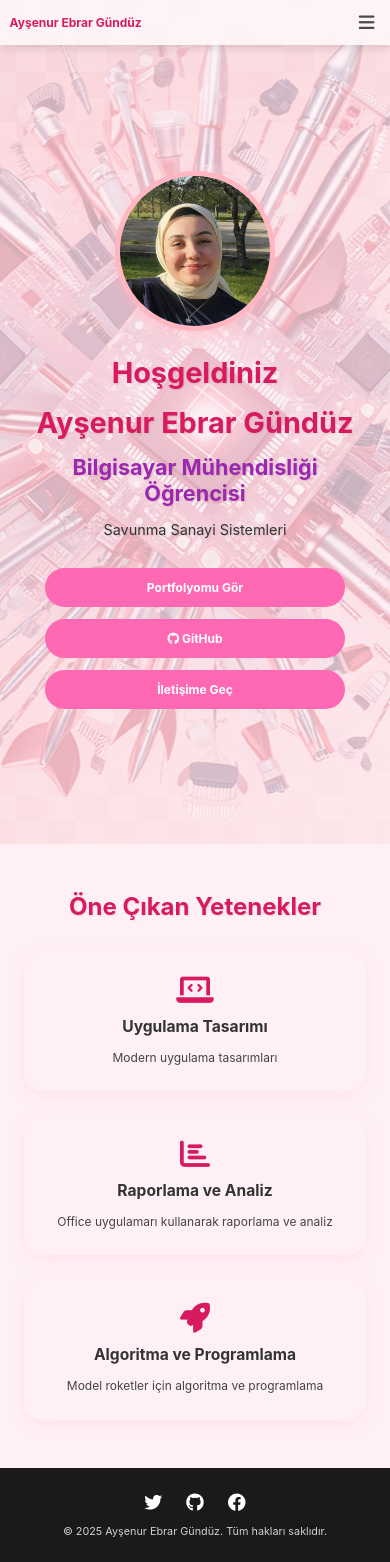
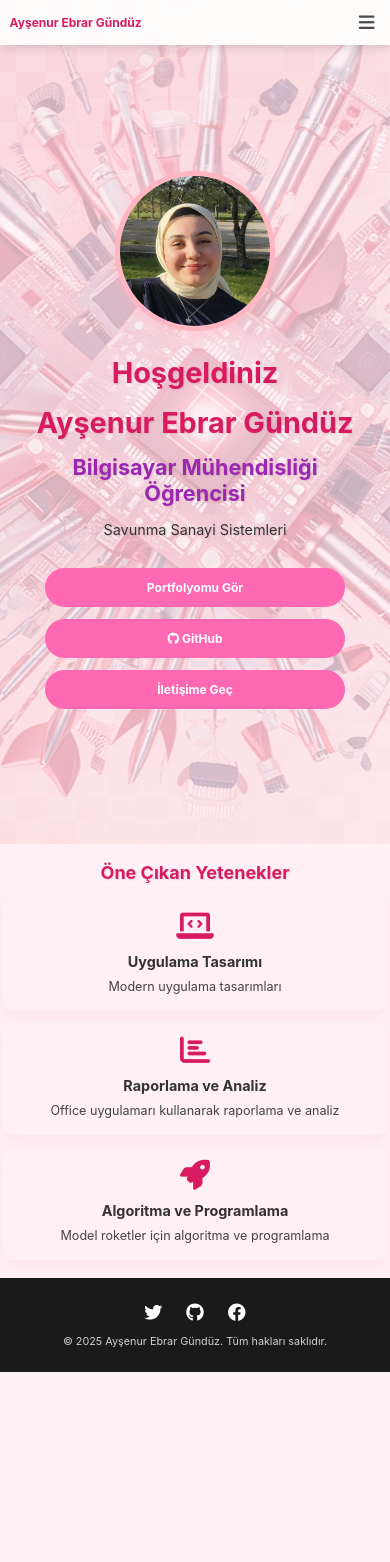
Before and after one commit to AysenurGunduz/Portfolyo, a React (Create React App) app: page / in a window 390 px wide. After the commit the page ends 1372 px from the top, so only its background shows below. Built offline with nearby package versions, Linux system fonts and the light colour scheme.

Commit message:
CSS Düzeltmeleri

```diff
--- a/src/styles/Home.css
+++ b/src/styles/Home.css
@@ -205,21 +205,29 @@
     padding: 1.2rem 2rem;
   }
 
+  .featured-section {
+    padding: 2.5rem 0.5rem;
+  }
+  .skills-grid {
+    grid-template-columns: 1fr;
+    gap: 1.2rem;
+    padding: 0;
+  }
+  .skill-card {
+    padding: 1.5rem 1rem;
+    border-radius: 16px;
+  }
   .featured-section h3 {
-    font-size: 2.2rem;
-    margin-bottom: 2.5rem;
+    font-size: 2.3rem;
+    margin-bottom: 2rem;
   }
-
   .skill-card h4 {
-    font-size: 1.4rem;
+    font-size: 1.5rem;
+    margin-bottom: 0.7rem;
   }
-
   .skill-card p {
-    font-size: 1.1rem;
-  }
-
-  .skill-card i {
-    font-size: 2.8rem;
+    font-size: 1.2rem;
+    line-height: 1.7;
   }
 }
 
@@ -254,19 +262,28 @@
     padding: 1rem 1.8rem;
   }
 
+  .featured-section {
+    padding: 1.5rem 0.2rem;
+  }
+  .skills-grid {
+    grid-template-columns: 1fr;
+    gap: 1rem;
+    padding: 0;
+  }
+  .skill-card {
+    padding: 1.1rem 0.5rem;
+    border-radius: 12px;
+  }
   .featured-section h3 {
-    font-size: 2rem;
+    font-size: 1.5rem;
+    margin-bottom: 1.2rem;
   }
-
   .skill-card h4 {
-    font-size: 1.3rem;
+    font-size: 1.2rem;
+    margin-bottom: 0.5rem;
   }
-
   .skill-card p {
-    font-size: 1rem;
-  }
-
-  .skill-card i {
-    font-size: 2.5rem;
+    font-size: 1.05rem;
+    line-height: 1.7;
   }
 }
--- a/src/styles/Navbar.css
+++ b/src/styles/Navbar.css
@@ -3,7 +3,7 @@
   top: 0;
   left: 0;
   width: 100%;
-  background-color: rgba(255, 255, 255, 0);
+  background-color: rgba(255, 255, 255, 0.4);
   backdrop-filter: blur(8px);
   padding: 1rem 2rem;
   display: flex;
@@ -54,7 +54,7 @@
 @media (max-width: 768px) {
   .navbar {
     padding: 0.8rem 1rem;
-    background-color: rgba(255,255,255,0.7);
+    background-color: rgba(255,255,255,0.9);
     backdrop-filter: blur(8px);
   }
 
@@ -79,7 +79,7 @@
     width: 100%;
     height: 100vh;
     flex-direction: column;
-    background-color: rgba(255,255,255,0.85);
+    background-color: rgba(255,255,255,0.95);
     backdrop-filter: blur(8px);
     padding: 5rem 1rem 1rem;
     gap: 1.5rem;
```
